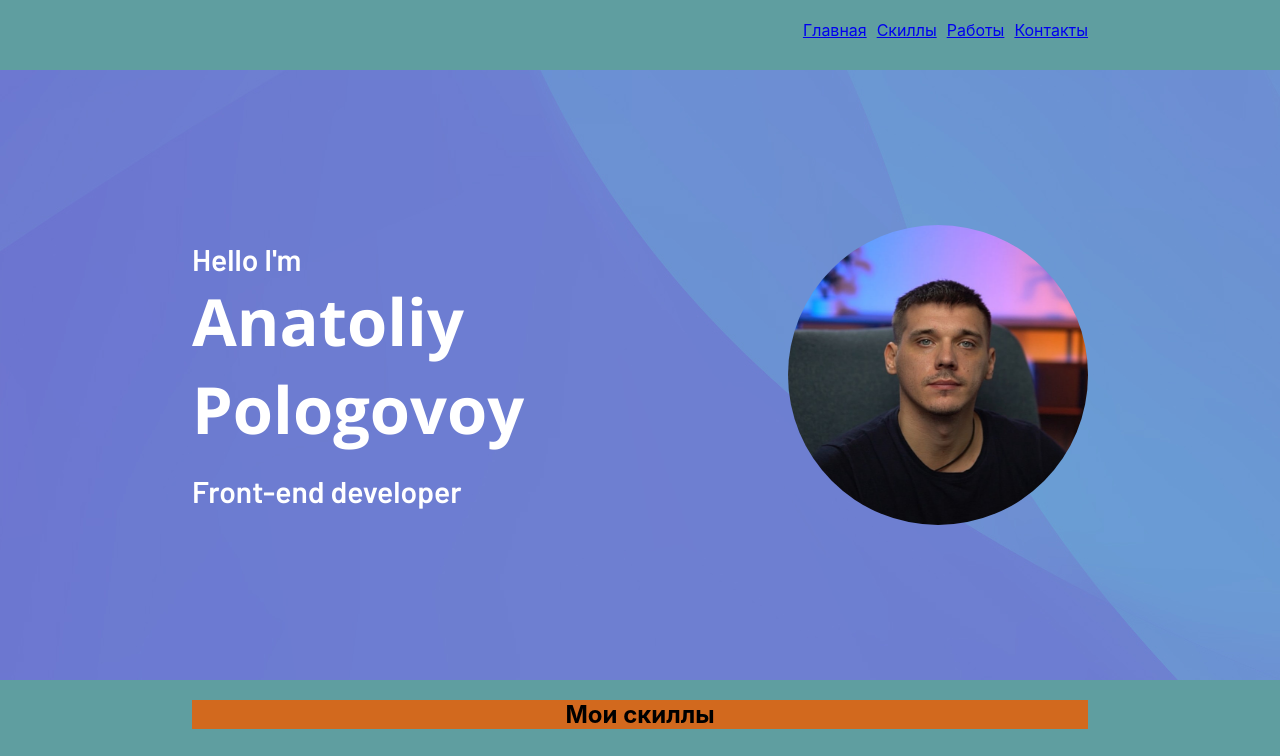
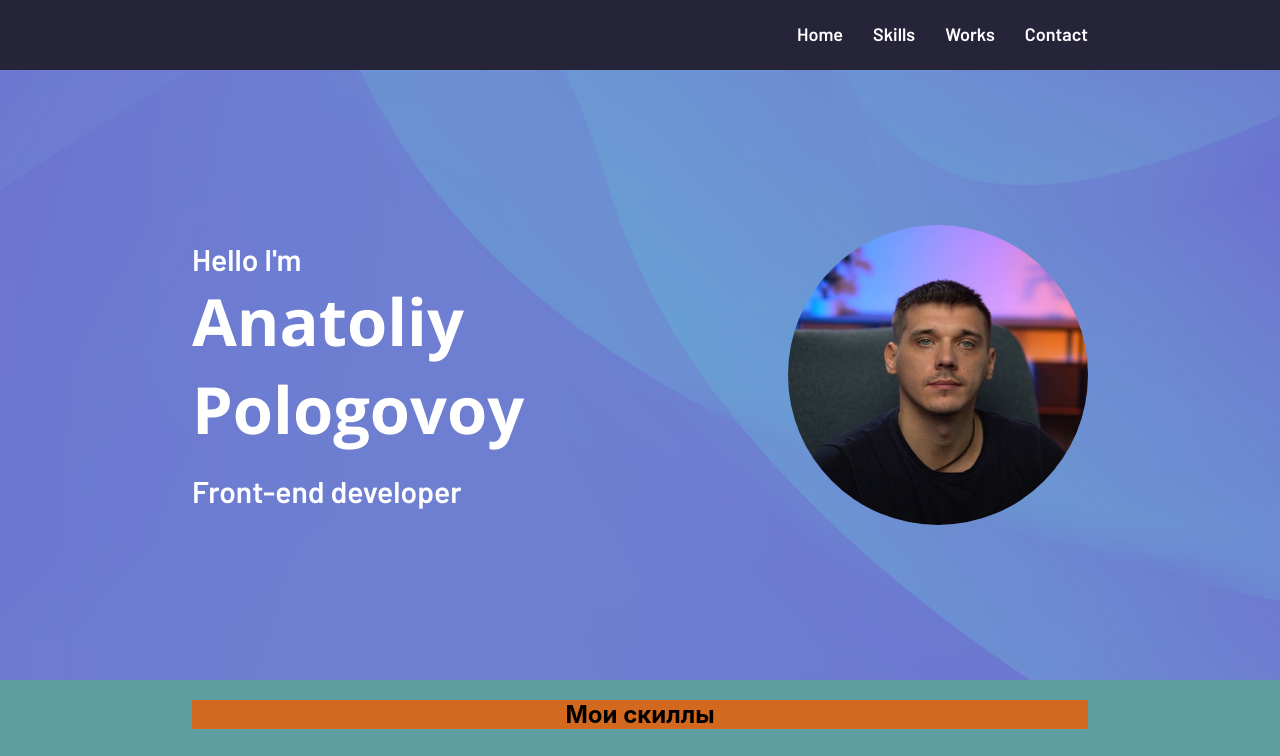
Before and after one commit to AnatoliyPologovoy/portfolio, a React (Create React App) app: page / in a window 1280 px wide. Shown: the top 756 px of the page. Built offline with nearby package versions, Linux system fonts and the light colour scheme.

Commit message:
styiled header, used mixin

```diff
--- a/src/components/Header/Header.tsx
+++ b/src/components/Header/Header.tsx
@@ -1,15 +1,15 @@
 import React from 'react';
-import cl from './header.module.css'
+import cl from './header.module.scss'
 
 const Header = () => {
     return (
         <header className={cl.header}>
             <div className={cl.headerWrapper}>
                 <nav className={cl.nav}>
-                    <a href="src/components/Header/Header#">Главная</a>
-                    <a href="src/components/Header/Header#">Скиллы</a>
-                    <a href="src/components/Header/Header#">Работы</a>
-                    <a href="src/components/Header/Header#">Контакты</a>
+                    <a href="src/components/Header/Header#">Home</a>
+                    <a href="src/components/Header/Header#">Skills</a>
+                    <a href="src/components/Header/Header#">Works</a>
+                    <a href="src/components/Header/Header#">Contact</a>
                 </nav>
             </div>
         </header>
--- a/src/components/Header/header.module.css
+++ /dev/null
@@ -1,32 +0,0 @@
-@value colors: '../root.module.css';
-@value background-color-blue from colors;
-
-.header {
-    min-height: 70px;
-    /*background-color: background-color-blue;*/
-    background-color: cadetblue;
-}
-
-.headerWrapper {
-    composes: wrapper from '../root.module.css';
-    padding-top: 20px;
-    padding-bottom: 20px;
-}
-
-.nav {
-    width: max-content;
-    margin-left: auto;
-    display: flex;
-    flex-wrap: wrap;
-}
-
-.nav a:not(:last-child) {
-    margin-right: 10px;
-}
-
-@media (max-width: 360px) {
-    .nav {
-        margin-right: auto;
-        /*width: 100%;*/
-    }
-}
--- /dev/null
+++ b/src/components/Header/header.module.scss
@@ -0,0 +1,39 @@
+/*@value colors: '../root.module.css';*/
+/*@value background-color-blue from colors;*/
+@import "../common/sass/mixin";
+@import "../common/sass/variables";
+
+.header {
+  min-height: 70px;
+  background-color: $background-dark;
+}
+
+.headerWrapper {
+  composes: wrapper from '../root.module.css';
+  padding-top: 20px;
+  padding-bottom: 20px;
+}
+
+.nav {
+  width: max-content;
+  margin-left: auto;
+  display: flex;
+  flex-wrap: wrap;
+
+  a {
+    @include basicText();
+    text-decoration: none;
+
+    &:not(:last-child) {
+      margin-right: 30px;
+    }
+  }
+}
+
+
+@media (max-width: 800px) {
+  .nav {
+    margin-right: auto;
+    /*width: 100%;*/
+  }
+}
--- a/src/components/Promo/promo.module.scss
+++ b/src/components/Promo/promo.module.scss
@@ -1,9 +1,11 @@
 @import "../common/sass/variables";
+
 
 .promo {
     height: calc(85vh - 70px);
     background-color: $background-color;
     background-image: url("../../assets/background.jpg");
+    background-size: cover;
     width: 100%;
 }
 
@@ -20,7 +22,7 @@
 .title {
     color: $promo-title-color;
     text-align: start;
-    margin-right: 50px;
+    margin-right: 80px;
     font-family: $font-family-extra;
     font-size: 30px;
     font-weight: 600;
@@ -40,7 +42,7 @@
     object-position: 57%;
 }
 
-@media (max-width: 750px) {
+@media (max-width: 800px) {
 
     .photo {
         width: 200px;
--- /dev/null
+++ b/src/components/common/sass/mixin.scss
@@ -0,0 +1,11 @@
+@import "./variables";
+
+@mixin basicText {
+  color: $basic-text-color;
+  font-family: $font-family-extra;
+  font-size: 18px;
+  font-weight: 600;
+  line-height: 1.6;
+  letter-spacing: 0;
+  word-wrap: break-word;
+}
--- a/src/components/common/sass/variables.scss
+++ b/src/components/common/sass/variables.scss
@@ -5,6 +5,8 @@
 //}
 
 $background-color: #61dafb;
+$background-dark: #252439;
 $promo-title-color: #fff;
+$basic-text-color: #fff;
 $font-family-extra: 'Barlow', sans-serif;
 $font-family-main: 'Open Sans', sans-serif;
```
